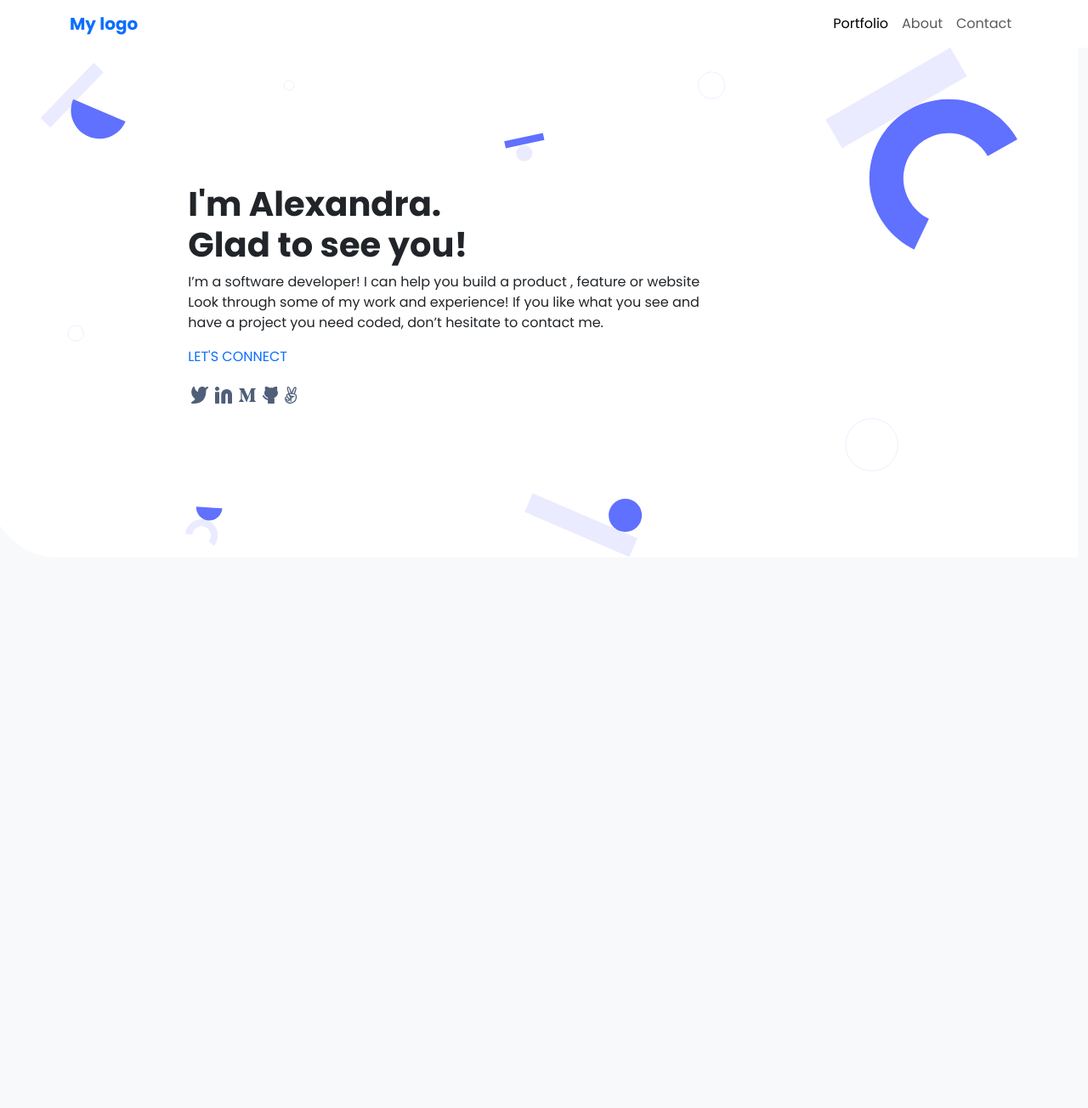
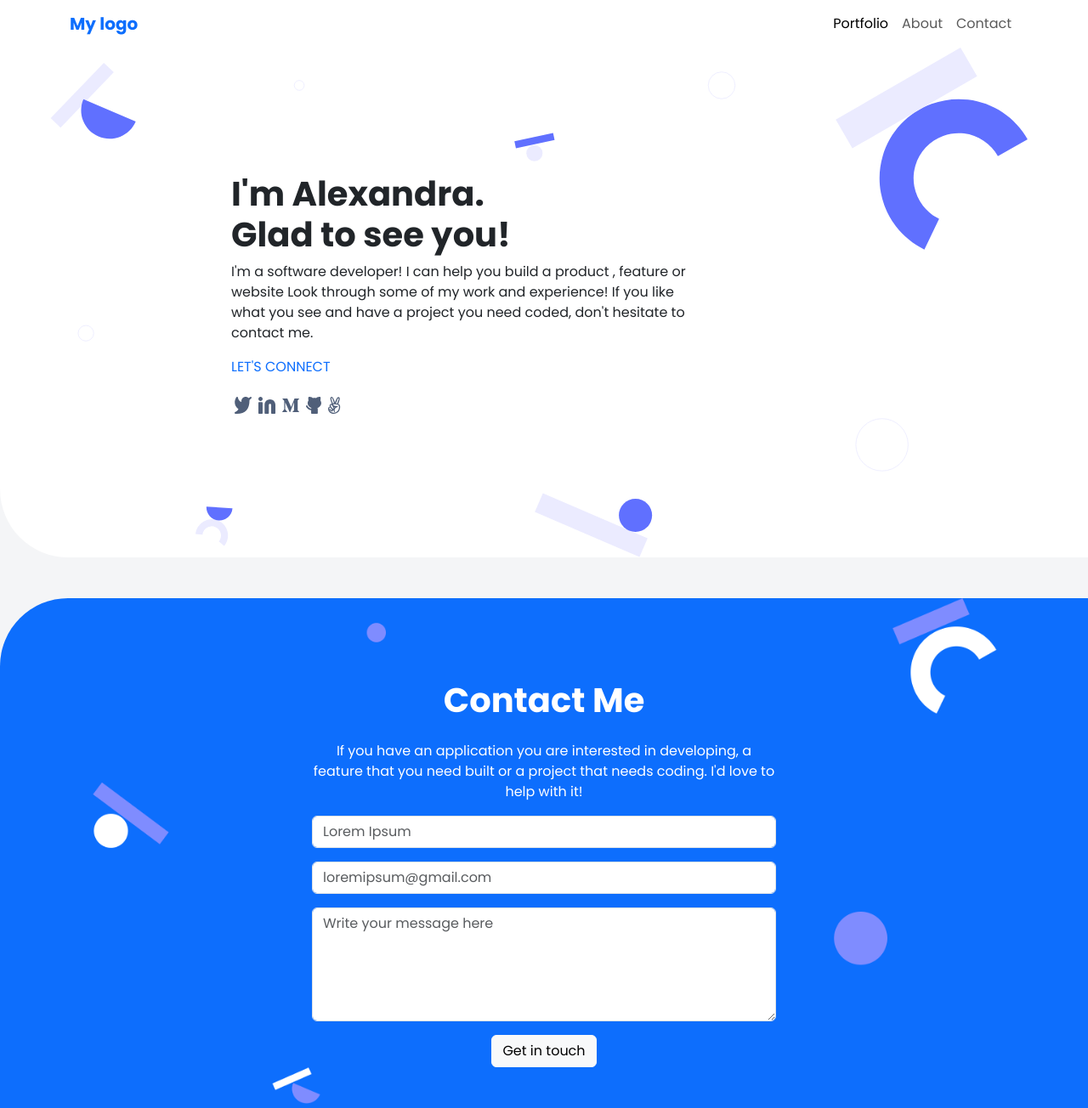
Before and after one commit to jecode93/bootstrap-portfolio-project, a website: page index.html in a window 1280 px wide. Shown: the whole page at 85% size. Before the commit the page ends 800 px from the top, so only its background shows below. Drawn offline with nearby package versions, Linux system fonts and the light colour scheme.

Commit message:
Implement the contact-me section

```diff
--- a/index.html
+++ b/index.html
@@ -13,12 +13,12 @@
 		<link
 			href="https://fonts.googleapis.com/css2?family=Poppins:ital,wght@0,100;0,200;0,300;0,400;0,500;0,600;0,700;0,800;0,900;1,100;1,200;1,300;1,400;1,500;1,600;1,700;1,800;1,900&display=swap"
 			rel="stylesheet">
-      <link rel="stylesheet" href="./styles/styles.css">
+		<link rel="stylesheet" href="./styles/styles.css">
 
 		<title>Portfolio</title>
 	</head>
 
-	<body class="bg-light vh-100">
+	<body class="vh-100">
 		<header class="header">
 			<nav class="navbar navbar-expand-lg bg-white">
 				<div class="container">
@@ -44,16 +44,16 @@
 			</nav>
 		</header>
 
-		<section id="headline" class="container-fluid row align-content-center bg-white h-75">
+		<section id="headline" class="container-fluid d-flex align-items-center bg-white h-75">
 			<div class="container ">
-				<div class="row justify-content-center align-items-center">
+				<div class="row">
 					<div class="col-md-2"></div>
-					<div class="col-md-8 py-5">
+					<div class="col-md-8 py-5 align-middle">
 						<h1 class="fw-bold">I'm Alexandra. <br>Glad to see you!</h1>
-						<p class="w-75">I’m a software developer! I can help you build a product , feature or website Look through some of my
-							work
-							and
-							experience! If you like what you see and have a project you need coded, don’t hesitate to contact me.</p>
+						<p class="w-75">I'm a software developer! I can help you build a product , feature or website Look through
+							some of my work and experience! If you like what you see and have a project you need coded, don't
+							hesitate
+							to contact me.</p>
 						<p class="text-primary">LET'S CONNECT</p>
 						<ul class="d-flex list-unstyled">
 							<li class="m-1"><img src="./images/socials/twitter.svg" alt=""></li>
@@ -66,10 +66,42 @@
 					<div class="col-md-2"></div>
 				</div>
 			</div>
-      <!-- <img class="bg-image" src="./images/Header bg.svg" alt=""> -->
+			<!-- <img class="bg-image" src="./images/Header bg.svg" alt=""> -->
 		</section>
 
+		<section id="contact-me" class="container-fluid d-flex bg-primary mt-5 py-5 align-items-center">
+			<div class="container">
+				<div class="row">
+					<h1 class="fw-bold text-white text-center mt-5">Contact Me</h1>
+					<div class="col-md-3">
+					</div>
+					<div class="col-md-6">
+						<p class="text-white text-center my-3">If you have an application you are interested in developing, a
+							feature that you need built or a project that
+							needs coding. I'd love to help with it!</p>
 
+						<form action="https://formspree.io/f/xgebjlkk" method="post">
+							<div class="mb-3">
+								<input name="username" type="text" class="form-control" placeholder="Lorem Ipsum" maxlength="30"
+									required>
+							</div>
+							<div class="mb-3">
+								<input name="email" type="email" class="form-control" placeholder="loremipsum@gmail.com" required>
+							</div>
+							<div class="mb-3">
+								<textarea name="message" class="form-control" id="" rows="5" maxlength="500"
+									placeholder="Write your message here" required></textarea>
+							</div>
+							<div class="text-center">
+								<button type="submit" class="btn btn-light">Get in touch</button>
+							</div>
+						</form>
+					</div>
+					<div class="col-md-3">
+					</div>
+				</div>
+			</div>
+		</section>
 
 		<script src="https://cdn.jsdelivr.net/npm/bootstrap@5.3.0/dist/js/bootstrap.bundle.min.js"
 			integrity="sha384-geWF76RCwLtnZ8qwWowPQNguL3RmwHVBC9FhGdlKrxdiJJigb/j/68SIy3Te4Bkz"
--- a/styles/styles.css
+++ b/styles/styles.css
@@ -1,11 +1,20 @@
 body {
   font-family: 'Poppins', sans-serif;
+  background-color: #f4f5f7;
 }
 
 #headline {
   border-radius: 0 0 0 5rem;
-  background-image: url(../images/Header\ bg.svg);
+  background-image: url("../images/header-bg.svg");
   background-repeat: no-repeat;
   background-size: contain;
   background-position-x: center;
 }
+
+#contact-me {
+  border-radius: 5rem 0 0 0;
+  background-image: url("../images/desktop-contact-bg.png");
+  background-repeat: no-repeat;
+  background-size: contain;
+  background-position-x: center;
+}
```
Also changed, not shown: images/desktop-contact-bg.png (added), images/header-bg.svg (renamed from images/Header bg.svg).
